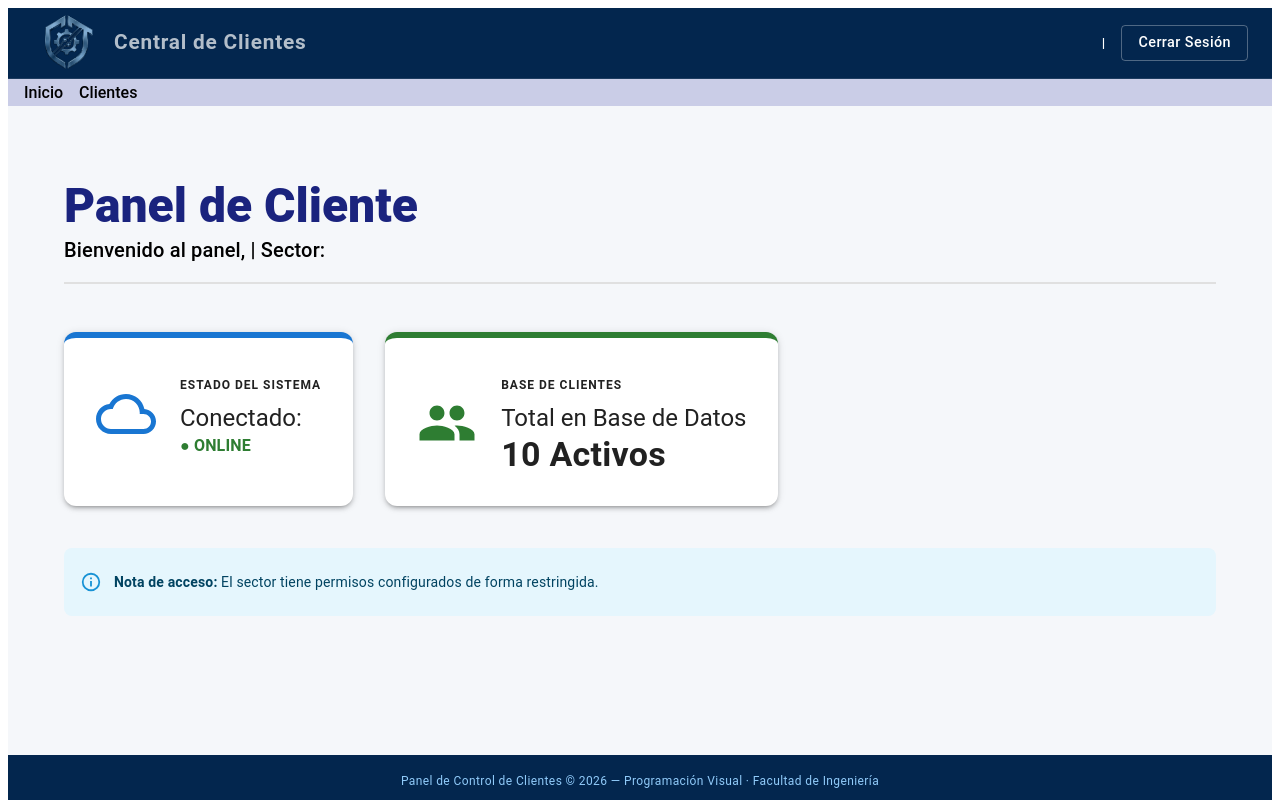
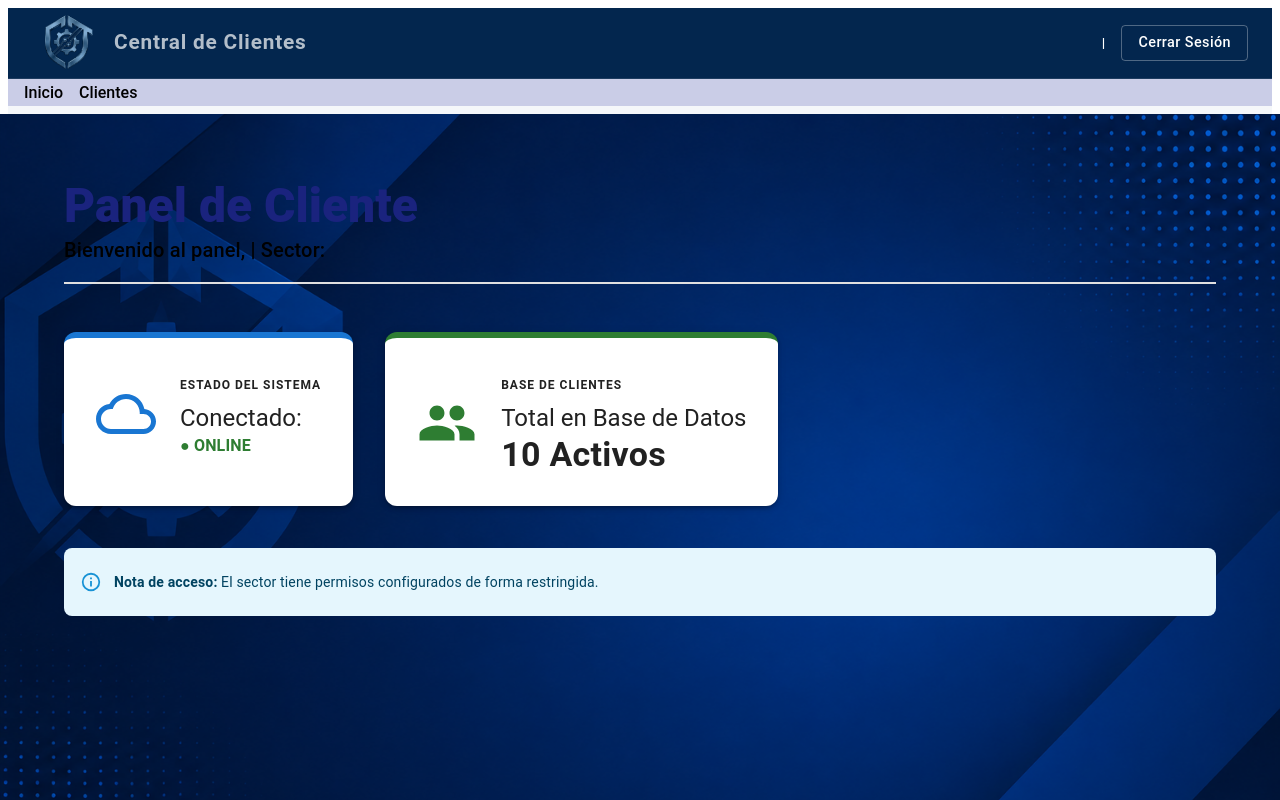
Before and after one commit to davidjuharez/pv_tp_integrador_grupo6, a React (Vite) app in the folder pv_tp_integrador_grupo6/: page / in a window 1280 px wide. Shown: the top 800 px of the page. Built offline with nearby package versions, Linux system fonts and the light colour scheme; sample sign-in values are in the browser's storage.

Commit message:
Integro la imagen al componete para que sea el fondo de la vista Dashboard.jsx.

```diff
--- a/pv_tp_integrador_grupo6/src/views/Dashboard.jsx
+++ b/pv_tp_integrador_grupo6/src/views/Dashboard.jsx
@@ -2,11 +2,13 @@ import { Container, Typography, Grid, Paper, Box, Alert, Card, CardContent } fro
 import { useAdmin } from '../context/AdminContext';
 import PeopleIcon from '@mui/icons-material/People';
 import CloudQueueIcon from '@mui/icons-material/CloudQueue';
+import fondoLogin from '../assets/fondoLogin.png';
 
 const Dashboard = () => {
   const { admin } = useAdmin();
 
   return (
+    <Box sx={{ backgroundImage: `url(${fondoLogin})`, backgroundSize: 'cover', backgroundPosition: 'center', minHeight: '100vh', width: '100vw', position: 'relative', left: '50%', right: '50%', marginLeft: '-50vw', marginRight: '-50vw', marginTop: '-24px', marginBottom: '-24px', paddingTop: '24px', paddingBottom: '24px' }}>
       <Container maxWidth="lg" sx={{ mt: 5, mb: 5 }}>
 
         <Box sx={{ mb: 6, textAlign: 'left', borderBottom: '2px solid #e0e0e0', pb: 2 }}>
@@ -52,6 +54,7 @@ const Dashboard = () => {
           <strong>Nota de acceso:</strong> El sector {admin?.sector} tiene permisos configurados de forma restringida.
         </Alert>
       </Container>
+    </Box>
   );
 };
 
```
Lines whose indentation alone changed are shown as unchanged.
